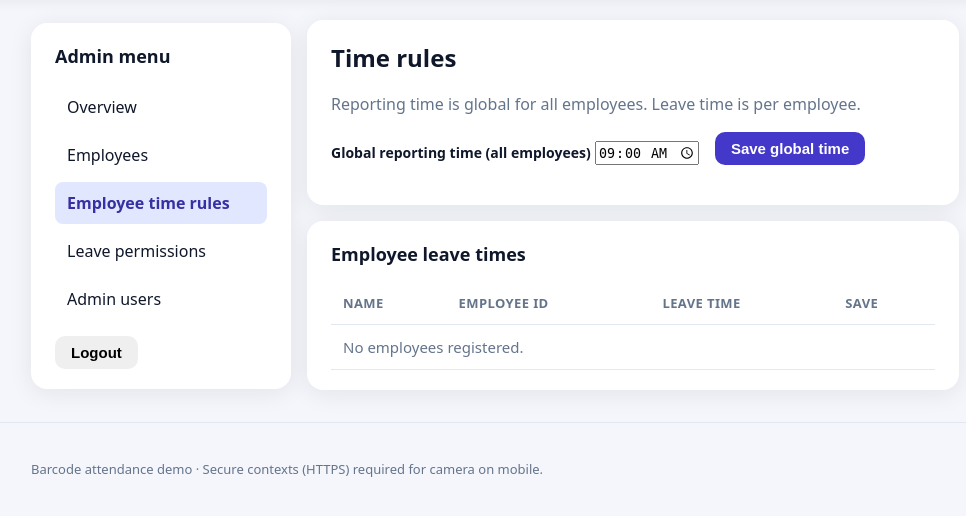
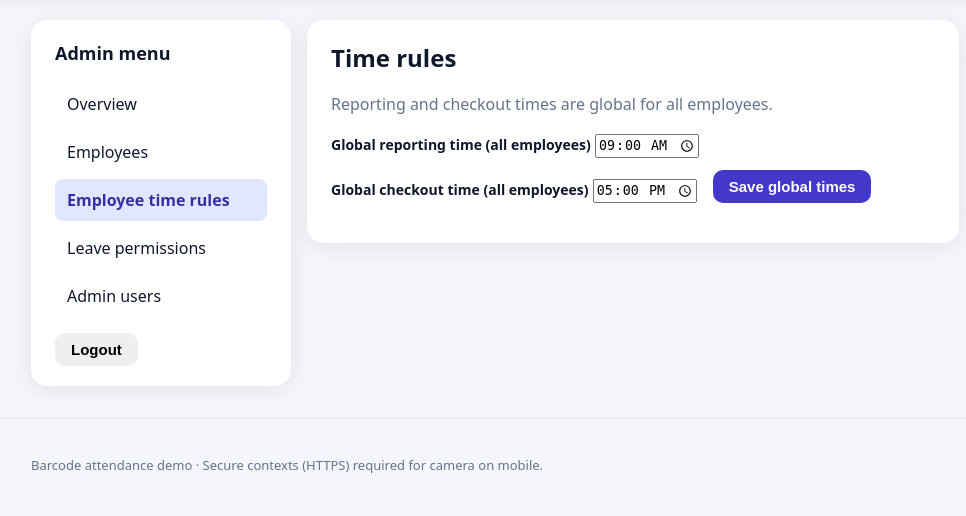
Before and after one commit to evamagesse-netizen/attendance-project, a Django app: page /admin/dashboard/time-rules/ in a window 1280 px wide. Shown: the part 55-571 px from the top of the page, without its empty margins (145-1111 px from the left). Run offline with Django 4.2, Linux system fonts and the light colour scheme; the visitor is signed in with stand-in values (Sample User, id 1); data that the repository does not hold is empty.

Commit message:
NEW DESIGN23

```diff
--- a/employees/views.py
+++ b/employees/views.py
@@ -13,7 +13,7 @@ from django.utils import timezone
 from django.views.decorators.csrf import ensure_csrf_cookie
 from django.views.decorators.http import require_GET, require_http_methods
 
-from .models import Attendance, AttendancePolicy, Employee, EmployeeSchedule, LeavePermission
+from .models import Attendance, AttendancePolicy, Employee, LeavePermission
 
 BARCODE_MAX_LEN = 128
 BARCODE_PATTERN = re.compile(r"^[A-Za-z0-9\-_.]+$")
@@ -201,8 +201,9 @@ def scan_barcode(request):
         )
 
     local_now = timezone.localtime(now)
-    schedule = getattr(employee, "schedule", None)
-    if schedule and local_now.time() < schedule.leave_time:
+    policy = AttendancePolicy.objects.order_by("id").first()
+    checkout_time = policy.checkout_time if policy else datetime.strptime("17:00", "%H:%M").time()
+    if local_now.time() < checkout_time:
         permission = (
             LeavePermission.objects.filter(
                 employee=employee,
@@ -219,7 +220,7 @@ def scan_barcode(request):
                     "action": None,
                     "employee_name": employee.name,
                     "message": (
-                        f"Check-out is allowed after {schedule.leave_time.strftime('%H:%M')}. "
+                        f"Check-out is allowed after {checkout_time.strftime('%H:%M')}. "
                         "Please request admin permission for early leave."
                     ),
                 },
@@ -247,7 +248,6 @@ def scan_barcode(request):
 def admin_dashboard(request):
     today = timezone.localdate()
     total_employees = Employee.objects.count()
-    configured_schedules = EmployeeSchedule.objects.count()
     policy = AttendancePolicy.objects.order_by("id").first()
     active_permissions_count = LeavePermission.objects.filter(
         date=today, used_at__isnull=True
@@ -259,8 +259,8 @@ def admin_dashboard(request):
         {
             "today": today,
             "total_employees": total_employees,
-            "configured_schedules": configured_schedules,
             "global_report_time": policy.report_time if policy else None,
+            "global_checkout_time": policy.checkout_time if policy else None,
             "active_permissions_count": active_permissions_count,
             "total_admin_users": total_admin_users,
             "can_manage_admins": request.user.is_superuser,
@@ -275,74 +275,51 @@ def admin_dashboard(request):
 def admin_time_rules_page(request):
     if request.method == "POST":
         action = request.POST.get("action")
-        if action == "set_global_report_time":
+        if action == "set_global_times":
             report_time = request.POST.get("report_time")
+            checkout_time = request.POST.get("checkout_time")
             if not report_time:
                 messages.error(request, "Report time is required.")
                 return redirect("admin_time_rules_page")
+            if not checkout_time:
+                messages.error(request, "Checkout time is required.")
+                return redirect("admin_time_rules_page")
             try:
                 parsed_report_time = datetime.strptime(report_time, "%H:%M").time()
+                parsed_checkout_time = datetime.strptime(checkout_time, "%H:%M").time()
             except ValueError:
                 messages.error(request, "Invalid time format.")
                 return redirect("admin_time_rules_page")
+            if parsed_checkout_time <= parsed_report_time:
+                messages.error(request, "Checkout time must be after report time.")
+                return redirect("admin_time_rules_page")
             policy, _ = AttendancePolicy.objects.get_or_create(
-                pk=1, defaults={"report_time": parsed_report_time}
-            )
-            if policy.report_time != parsed_report_time:
-                policy.report_time = parsed_report_time
-                policy.save(update_fields=["report_time", "updated_at"])
-            messages.success(request, "Global reporting time updated.")
-            return redirect("admin_time_rules_page")
-
-        if action == "set_leave_time":
-            employee_id = request.POST.get("employee_id")
-            leave_time = request.POST.get("leave_time")
-
-            try:
-                employee = Employee.objects.get(pk=employee_id)
-            except (Employee.DoesNotExist, ValueError, TypeError):
-                messages.error(request, "Invalid employee selected.")
-                return redirect("admin_time_rules_page")
-
-            if not leave_time:
-                messages.error(request, "Leave time is required.")
-                return redirect("admin_time_rules_page")
-
-            try:
-                parsed_leave_time = datetime.strptime(leave_time, "%H:%M").time()
-            except ValueError:
-                messages.error(request, "Invalid time format.")
-                return redirect("admin_time_rules_page")
-
-            policy = AttendancePolicy.objects.order_by("id").first()
-            effective_report = policy.report_time if policy else datetime.strptime("09:00", "%H:%M").time()
-            if parsed_leave_time <= effective_report:
-                messages.error(
-                    request,
-                    "Leave time must be after the global reporting time.",
-                )
-                return redirect("admin_time_rules_page")
-
-            EmployeeSchedule.objects.update_or_create(
-                employee=employee,
+                pk=1,
                 defaults={
-                    "leave_time": parsed_leave_time,
+                    "report_time": parsed_report_time,
+                    "checkout_time": parsed_checkout_time,
                 },
             )
-            messages.success(request, f"Updated leave time for {employee.name}.")
+            if (
+                policy.report_time != parsed_report_time
+                or policy.checkout_time != parsed_checkout_time
+            ):
+                policy.report_time = parsed_report_time
+                policy.checkout_time = parsed_checkout_time
+                policy.save(update_fields=["report_time", "checkout_time", "updated_at"])
+            messages.success(request, "Global reporting and checkout times updated.")
             return redirect("admin_time_rules_page")
 
         messages.error(request, "Unsupported action.")
         return redirect("admin_time_rules_page")
 
-    employees = Employee.objects.all().select_related("schedule")
     policy = AttendancePolicy.objects.order_by("id").first()
     return render(
         request,
         "admin/time_rules.html",
         {
-            "employees": employees,
             "global_report_time": policy.report_time if policy else None,
+            "global_checkout_time": policy.checkout_time if policy else None,
             "admin_section": "time-rules",
         },
     )
--- a/templates/admin/time_rules.html
+++ b/templates/admin/time_rules.html
@@ -5,10 +5,10 @@
 {% block admin_content %}
 <section class="card table-card">
   <h1 class="page-title">Time rules</h1>
-  <p class="muted">Reporting time is global for all employees. Leave time is per employee.</p>
+  <p class="muted">Reporting and checkout times are global for all employees.</p>
   <form method="post" action="{% url 'admin_time_rules_page' %}" class="filter-bar">
     {% csrf_token %}
-    <input type="hidden" name="action" value="set_global_report_time">
+    <input type="hidden" name="action" value="set_global_times">
     <div>
       <label for="global_report_time">Global reporting time (all employees)</label>
       <input
@@ -19,46 +19,17 @@
         required
       >
     </div>
-    <button type="submit" class="btn btn--primary">Save global time</button>
+    <div>
+      <label for="global_checkout_time">Global checkout time (all employees)</label>
+      <input
+        id="global_checkout_time"
+        type="time"
+        name="checkout_time"
+        value="{% if global_checkout_time %}{{ global_checkout_time|time:'H:i' }}{% else %}17:00{% endif %}"
+        required
+      >
+    </div>
+    <button type="submit" class="btn btn--primary">Save global times</button>
   </form>
 </section>
-
-<section class="card table-card">
-  <h2 class="section-heading">Employee leave times</h2>
-  <div class="table-wrap">
-    <table class="data-table">
-      <thead>
-        <tr>
-          <th>Name</th>
-          <th>Employee ID</th>
-          <th>Leave time</th>
-          <th>Save</th>
-        </tr>
-      </thead>
-      <tbody>
-        {% for emp in employees %}
-        <tr>
-          <td>{{ emp.name }}</td>
-          <td>{{ emp.employee_id }}</td>
-          <td>
-            <form method="post" action="{% url 'admin_time_rules_page' %}" class="inline-form">
-              {% csrf_token %}
-              <input type="hidden" name="action" value="set_leave_time">
-              <input type="hidden" name="employee_id" value="{{ emp.id }}">
-              <input type="time" name="leave_time" value="{% if emp.schedule %}{{ emp.schedule.leave_time|time:'H:i' }}{% endif %}" required>
-          </td>
-          <td>
-              <button type="submit" class="btn btn--primary">Update</button>
-            </form>
-          </td>
-        </tr>
-        {% empty %}
-        <tr>
-          <td colspan="4" class="muted">No employees registered.</td>
-        </tr>
-        {% endfor %}
-      </tbody>
-    </table>
-  </div>
-</section>
 {% endblock %}
```
Also changed, not shown: employees/admin.py (+2 -8 lines), employees/models.py (+5 -13 lines), templates/admin/dashboard_home.html (+4 -4 lines), employees/migrations/0005_attendancepolicy_checkout_time_and_more.py (added).
